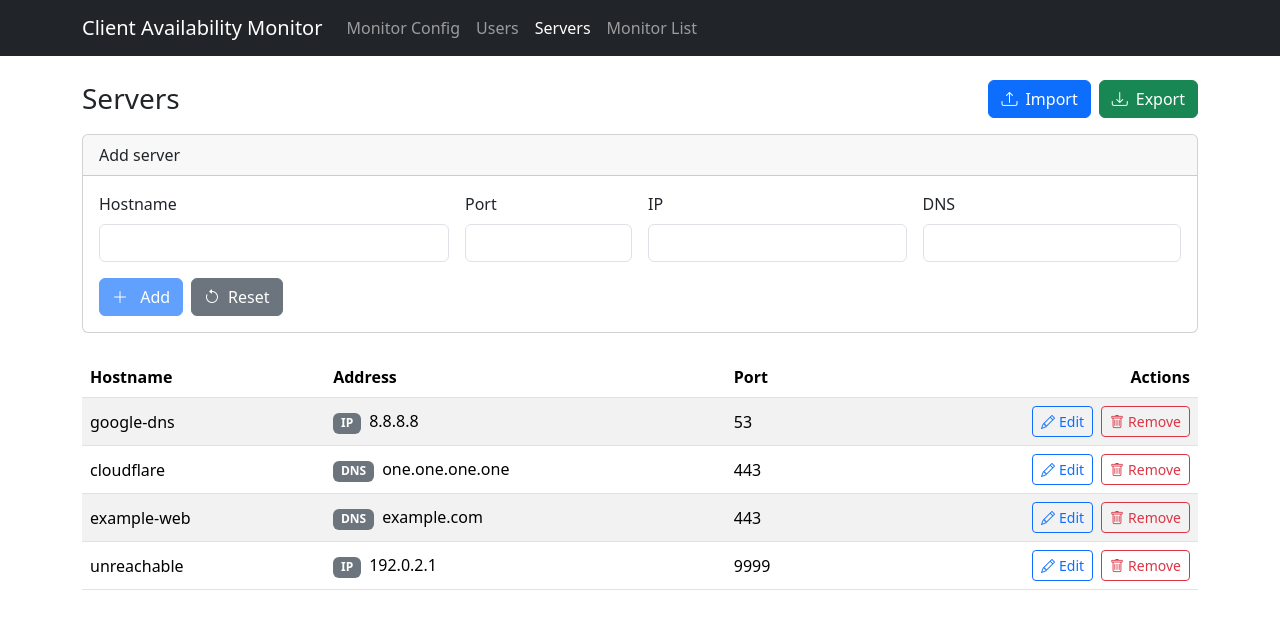
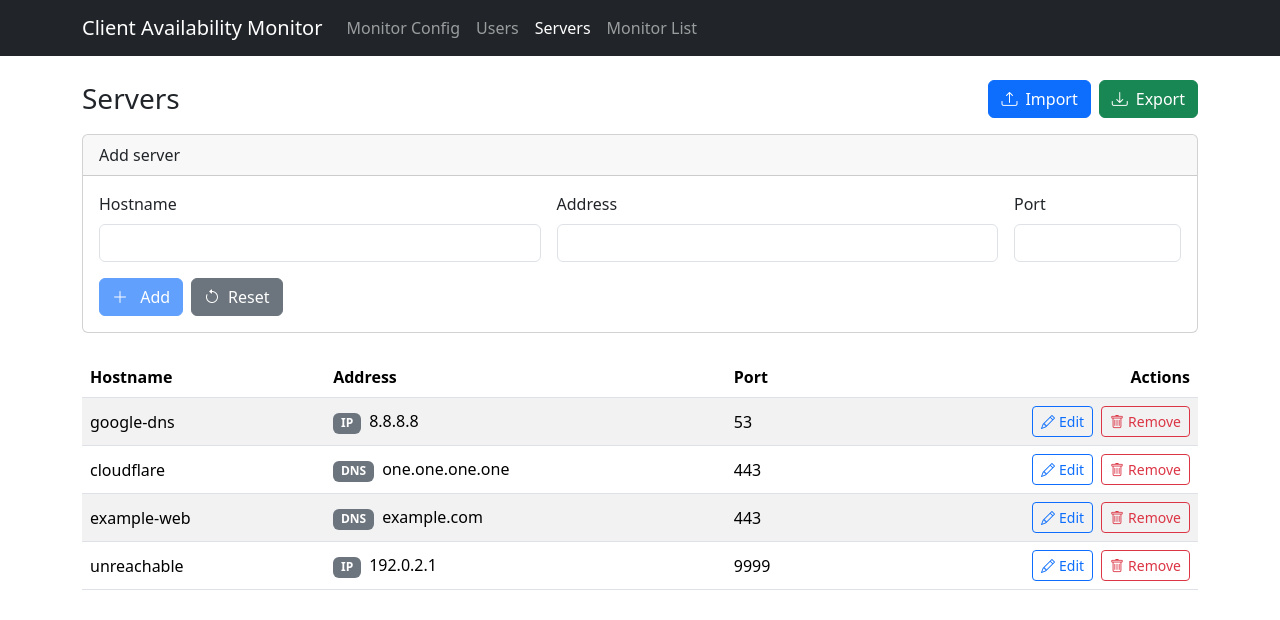
Before and after one commit to davidsantana06/client-availability-monitor, an Angular app: page /servers-pool in a window 1280 px wide. Shown: the top 620 px of the page. Built offline with nearby package versions, Linux system fonts and the light colour scheme.

Commit message:
feat: unify server ip and dns into a single address field

```diff
--- a/src/app/components/servers-pool/servers-pool.component.html
+++ b/src/app/components/servers-pool/servers-pool.component.html
@@ -5,7 +5,7 @@
   <div class="card-body">
     <form [formGroup]="form" (ngSubmit)="submit()" novalidate>
       <div class="row g-3">
-        <div class="col-md-4">
+        <div class="col-md-5">
           <label class="form-label" for="s-hostname">Hostname</label>
           <input
             id="s-hostname"
@@ -22,6 +22,18 @@
             </span>
           </div>
         </div>
+        <div class="col-md-5">
+          <label class="form-label" for="s-address">Address</label>
+          <input
+            id="s-address"
+            type="text"
+            class="form-control"
+            formControlName="address"
+            [attr.maxlength]="limits.addressMaxLength"
+            [class.is-invalid]="hasError(form,'address')"
+          />
+          <div class="invalid-feedback">Enter a valid IPv4 address or DNS name.</div>
+        </div>
         <div class="col-md-2">
           <label class="form-label" for="s-port">Port</label>
           <input
@@ -36,32 +48,6 @@
           />
           <div class="invalid-feedback">Enter a valid port (1–65535).</div>
         </div>
-        <div class="col-md-3">
-          <label class="form-label" for="s-ip">IP</label>
-          <input
-            id="s-ip"
-            type="text"
-            class="form-control"
-            formControlName="ip"
-            [attr.maxlength]="limits.ipMaxLength"
-            [class.is-invalid]="hasError(form,'ip') || isAddressInvalid"
-          />
-          <div class="invalid-feedback">Enter a valid IPv4 address.</div>
-        </div>
-        <div class="col-md-3">
-          <label class="form-label" for="s-dns">DNS</label>
-          <input
-            id="s-dns"
-            type="text"
-            class="form-control"
-            formControlName="dns"
-            [attr.maxlength]="limits.dnsMaxLength"
-            [class.is-invalid]="isAddressInvalid"
-          />
-        </div>
-      </div>
-      <div *ngIf="isAddressInvalid" class="text-danger small mt-2">
-        Provide exactly one of IP or DNS.
       </div>
       <div class="d-flex gap-2 mt-3">
         <button type="submit" class="btn btn-primary" [disabled]="form.invalid">
--- a/src/app/components/servers-pool/servers-pool.component.ts
+++ b/src/app/components/servers-pool/servers-pool.component.ts
@@ -8,18 +8,17 @@ import {
   PORT_MAX_VALUE,
   PORT_MIN_VALUE,
   hasError,
-  isExactlyOneOfControl,
-  isIpv4Control,
+  isAddressControl,
+  isIpv4Value,
   isPortControl,
   isUniqueInControl,
 } from '@app/validators/app-validators';
 
 const LIMITS = {
   hostnameMaxLength: 253,
+  addressMaxLength: 253,
   portMinValue: PORT_MIN_VALUE,
   portMaxValue: PORT_MAX_VALUE,
-  ipMaxLength: 15,
-  dnsMaxLength: 253,
 } as const;
 
 @Component({
@@ -37,8 +36,7 @@ export class ServersPoolComponent implements OnInit {
   removalIndex: number | null = null;
 
   ngOnInit(): void {
-    this.form = this.fb.group(
-      {
+    this.form = this.fb.group({
       hostname: [
         '',
         [
@@ -47,12 +45,12 @@ export class ServersPoolComponent implements OnInit {
           Validators.maxLength(LIMITS.hostnameMaxLength),
         ],
       ],
+      address: [
+        '',
+        [Validators.required, isAddressControl, Validators.maxLength(LIMITS.addressMaxLength)],
+      ],
       port: [null, [Validators.required, isPortControl]],
-        ip: ['', [isIpv4Control, Validators.maxLength(LIMITS.ipMaxLength)]],
-        dns: ['', Validators.maxLength(LIMITS.dnsMaxLength)],
-      },
-      { validators: isExactlyOneOfControl(['ip', 'dns']) },
-    );
+    });
   }
 
   get isEditing(): boolean {
@@ -70,12 +68,6 @@ export class ServersPoolComponent implements OnInit {
     };
   }
 
-  get isAddressInvalid(): boolean {
-    const ip = this.form.get('ip')!;
-    const dns = this.form.get('dns')!;
-    return this.form.hasError('exactlyOneOf') && (ip.touched || dns.touched);
-  }
-
   addressType(server: Server): 'IP' | 'DNS' {
     const hasIp = !!server.ip;
     return hasIp ? 'IP' : 'DNS';
@@ -89,10 +81,10 @@ export class ServersPoolComponent implements OnInit {
     if (this.form.invalid) return;
 
     const raw = this.form.getRawValue();
+    const address = raw.address.trim();
     const server: Server = { hostname: raw.hostname.trim(), port: raw.port };
-    const hasIp = !!raw.ip;
-    if (hasIp) server.ip = raw.ip;
-    else server.dns = raw.dns;
+    if (isIpv4Value(address)) server.ip = address;
+    else server.dns = address;
 
     if (this.isEditing) this.service.updateOne(this.editingIndex!, server);
     else this.service.addOne(server);
@@ -131,14 +123,13 @@ export class ServersPoolComponent implements OnInit {
   private fillForm(server: Server): void {
     this.form.setValue({
       hostname: server.hostname,
+      address: server.ip ?? server.dns ?? '',
       port: server.port,
-      ip: server.ip ?? '',
-      dns: server.dns ?? '',
     });
   }
 
   private clearForm(): void {
-    this.form.reset({ hostname: '', port: null, ip: '', dns: '' });
+    this.form.reset({ hostname: '', address: '', port: null });
   }
 
   private otherHostnames(): string[] {
--- a/src/app/validators/app-validators.ts
+++ b/src/app/validators/app-validators.ts
@@ -3,7 +3,10 @@ import { AbstractControl, ValidationErrors, ValidatorFn } from '@angular/forms';
 export const PORT_MIN_VALUE = 1;
 export const PORT_MAX_VALUE = 65535;
 export const EMAIL_PATTERN = /^[^\s@]+@[^\s@]+\.[^\s@]+$/;
-export const IPV4_PATTERN = /^(25[0-5]|2[0-4]\d|1\d\d|[1-9]?\d)(\.(25[0-5]|2[0-4]\d|1\d\d|[1-9]?\d)){3}$/;
+export const IPV4_PATTERN =
+  /^(25[0-5]|2[0-4]\d|1\d\d|[1-9]?\d)(\.(25[0-5]|2[0-4]\d|1\d\d|[1-9]?\d)){3}$/;
+export const DNS_PATTERN =
+  /^[a-zA-Z0-9]([a-zA-Z0-9-]{0,61}[a-zA-Z0-9])?(\.[a-zA-Z0-9]([a-zA-Z0-9-]{0,61}[a-zA-Z0-9])?)*$/;
 
 export function isRecord(value: unknown): value is Record<string, unknown> {
   return typeof value === 'object' && value !== null && !Array.isArray(value);
@@ -53,10 +56,16 @@ export function isIpv4Value(value: unknown): boolean {
   return isNonEmptyString(value) && IPV4_PATTERN.test(value);
 }
 
-export function isIpv4Control(control: AbstractControl): ValidationErrors | null {
+export function isDnsValue(value: unknown): boolean {
+  return isNonEmptyString(value) && DNS_PATTERN.test(value);
+}
+
+export function isAddressControl(control: AbstractControl): ValidationErrors | null {
   if (isEmpty(control.value)) return null;
 
-  return isIpv4Value(control.value) ? null : { ipv4: true };
+  const value = String(control.value).trim();
+  const isValid = /^[\d.]+$/.test(value) ? isIpv4Value(value) : isDnsValue(value);
+  return isValid ? null : { address: true };
 }
 
 export function hasUniqueValues(values: string[]): boolean {
@@ -74,13 +83,6 @@ export function isUniqueInControl(getExisting: () => string[]): ValidatorFn {
   };
 }
 
-export function isExactlyOneOfControl(keys: string[]): ValidatorFn {
-  return (group: AbstractControl): ValidationErrors | null => {
-    const filled = keys.filter((key) => !isEmpty(group.get(key)?.value));
-    return filled.length === 1 ? null : { exactlyOneOf: true };
-  };
-}
-
 export function hasError(form: AbstractControl, path: string): boolean {
   const control = form.get(path);
   return !!control && control.invalid && control.touched;
```
Also changed, not shown: 1 other file (tests, documents, lock files or other folders). Lines whose indentation alone changed are shown as unchanged.
